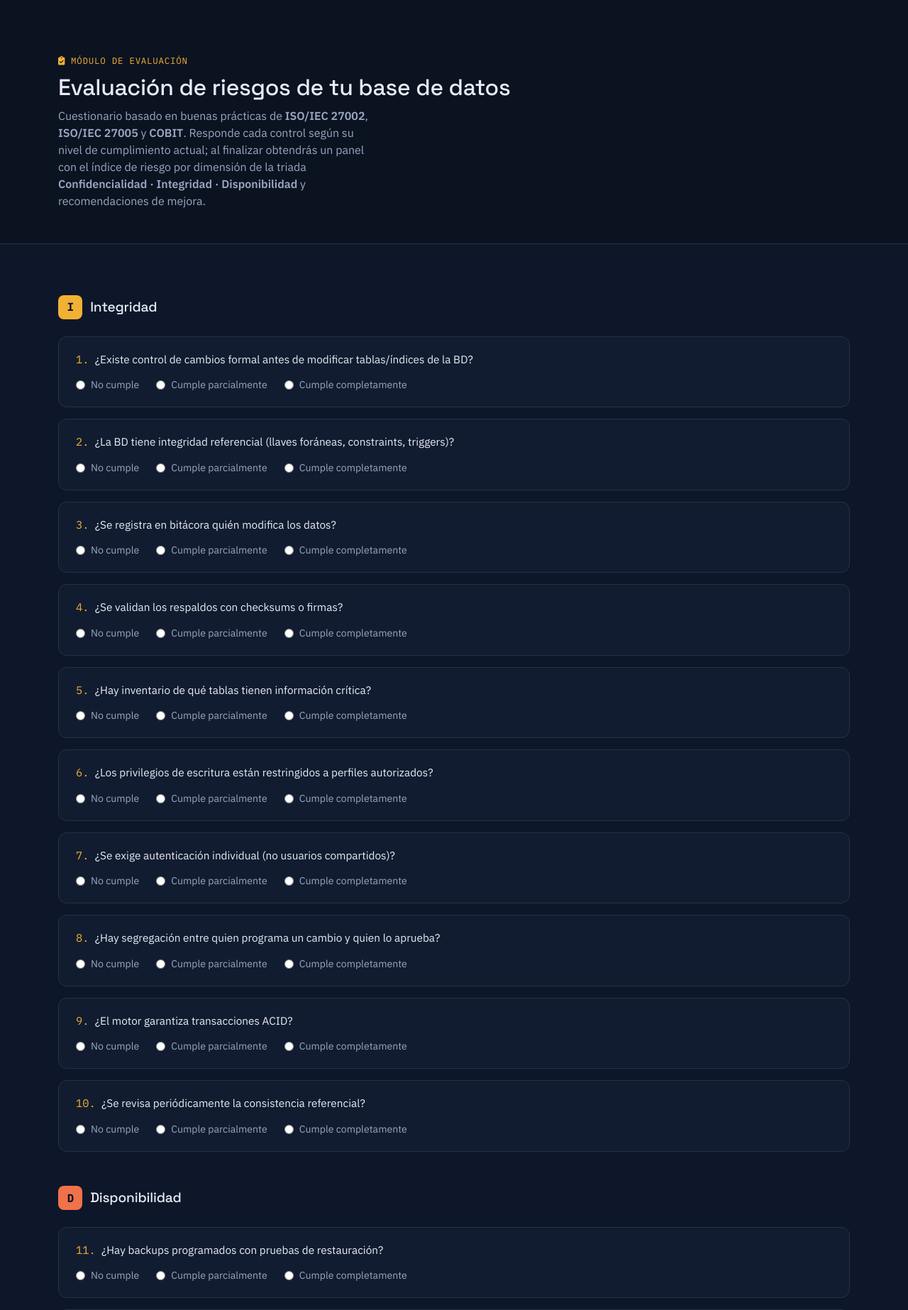
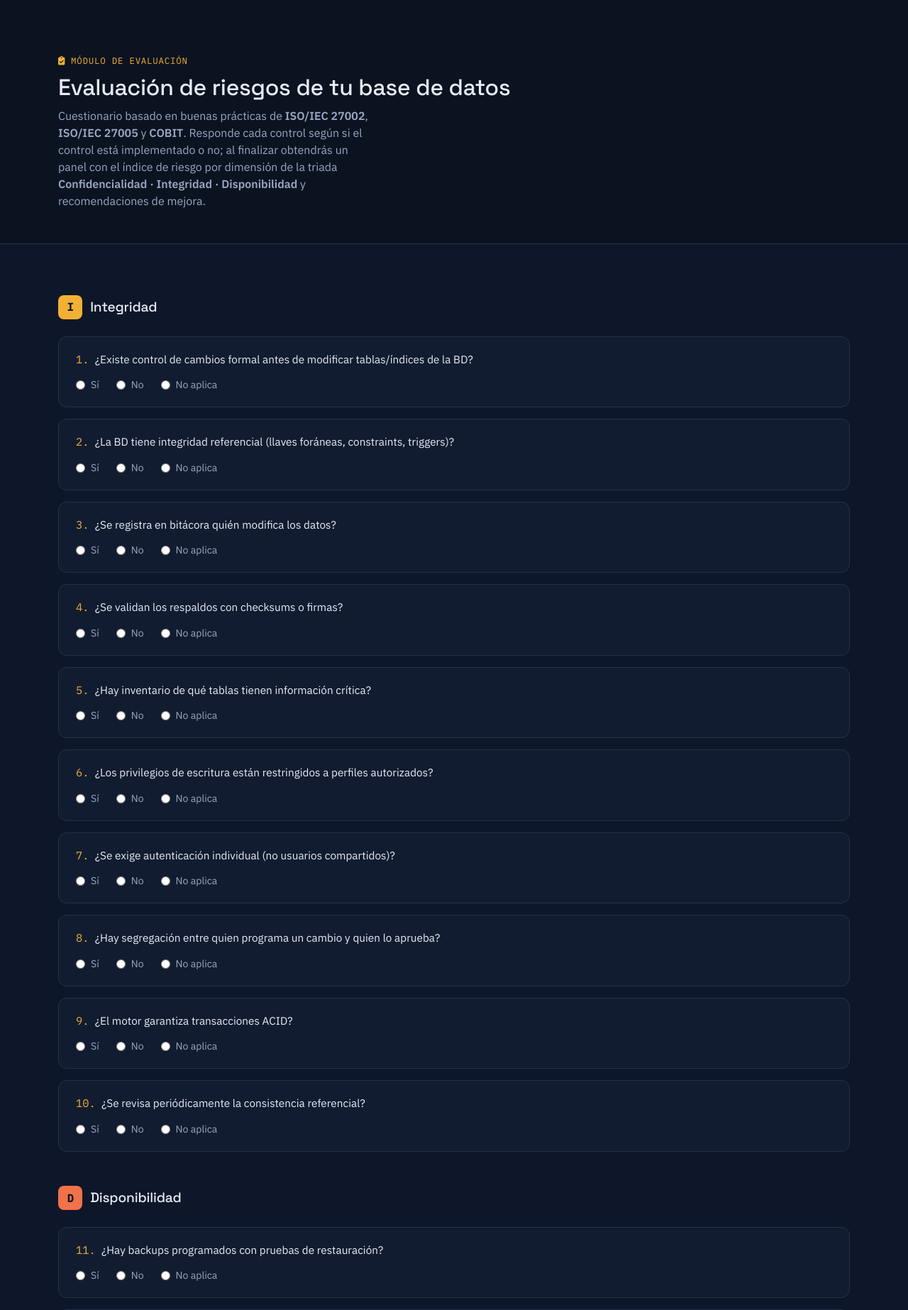
Before and after one commit to nico45zh/PaginaEmpresaConsultoria, a PHP site: page /evaluacion-riesgos.php in a window 1280 px wide. Shown: the part 60-1906 px from the top of the page at 71% size. Run offline with PHP 8.4, Linux system fonts and the light colour scheme.

Commit message:
Actualización basado en enunciado
Cuestionario: respuestas Si/No/NA + escala de madurez oficial + calculo de exposicion al riesgo

```diff
--- a/assets/js/evaluacion.js
+++ b/assets/js/evaluacion.js
@@ -4,7 +4,7 @@
   const dataEl = document.getElementById("eval-data");
   if (!dataEl) return;
 
-  const { preguntas, recomendaciones, grupos } = JSON.parse(dataEl.textContent);
+  const { preguntas, recomendaciones, grupos, niveles_madurez } = JSON.parse(dataEl.textContent);
   const form = document.getElementById("form-evaluacion");
   const dashboard = document.getElementById("eval-dashboard");
 
@@ -14,43 +14,53 @@
   let chartBarras = null;
   let chartCircular = null;
 
+  form.querySelectorAll(".resp-radio").forEach((radio) => {
+    radio.addEventListener("change", function () {
+      const pid = this.dataset.pid;
+      const bloqueMadurez = form.querySelector(`[data-madurez-for="${pid}"]`);
+      const select = bloqueMadurez.querySelector("select");
+      if (this.value === "Si") {
+        bloqueMadurez.hidden = false;
+        select.required = true;
+      } else {
+        bloqueMadurez.hidden = true;
+        select.required = false;
+        select.value = "";
+      }
+    });
+  });
+
+
   function semaforo(pct) {
-    if (pct >= 80) return { color: "var(--risk-low)", nivel: "Verde", texto: "Nivel adecuado de implementación de controles." };
-    if (pct >= 60) return { color: "var(--risk-mid)", nivel: "Amarillo", texto: "Existen oportunidades de mejora." };
-    return { color: "var(--risk-crit)", nivel: "Rojo", texto: "Nivel alto de riesgo y necesidad de acciones correctivas." };
+    if (pct <= 20) return { color: "var(--risk-low)", nivel: "Verde", texto: "Nivel de exposición al riesgo bajo." };
+    if (pct <= 45) return { color: "var(--risk-mid)", nivel: "Amarillo", texto: "Exposición moderada: existen oportunidades de mejora." };
+    return { color: "var(--risk-crit)", nivel: "Rojo", texto: "Exposición alta: se requieren acciones correctivas." };
   }
 
   function calcular(respuestas) {
-    // respuestas: { [preguntaId]: 0|1|2 }
     const obtenido = { C: 0, I: 0, D: 0 };
     const maximo = { C: 0, I: 0, D: 0 };
     const detallePreguntas = [];
 
     preguntas.forEach((p) => {
-      const puntos = respuestas[p.id];
+      const r = respuestas[p.id];
+      const madurez = r.resp === "No" ? 0 : (r.resp === "NA" ? null : r.madurez);
+
       DIMENSIONES.forEach((dim) => {
         const peso = p.w[dim] || 0;
-        obtenido[dim] += puntos * peso;
-        maximo[dim] += 2 * peso; // 2 = puntaje máximo por pregunta
+        if (r.resp === "NA" || peso === 0) return;
+        obtenido[dim] += peso * (5 - madurez);
+        maximo[dim] += peso * 5;
       });
 
-      // score "efectivo" de la pregunta ponderado por su peso total, para detectar debilidades
       const pesoTotal = p.w.C + p.w.I + p.w.D;
-      detallePreguntas.push({
-        id: p.id,
-        texto: p.texto,
-        grupo: p.grupo,
-        puntos,
-        pesoTotal,
-        debilidad: pesoTotal > 0 ? (puntos / 2) : 1, // 0 = totalmente débil, 1 = totalmente cubierto
-      });
+      detallePreguntas.push({ id: p.id, texto: p.texto, grupo: p.grupo, resp: r.resp, madurez, pesoTotal });
     });
 
     const pct = {};
     DIMENSIONES.forEach((dim) => {
       pct[dim] = maximo[dim] > 0 ? Math.round((obtenido[dim] / maximo[dim]) * 100) : 0;
     });
-
     const global = Math.round((pct.C + pct.I + pct.D) / 3);
 
     return { pct, global, detallePreguntas };
@@ -59,7 +69,6 @@
   function renderDimensionCards(pct) {
     const container = document.getElementById("eval-dimension-cards");
     container.innerHTML = "";
-
     DIMENSIONES.forEach((dim) => {
       const s = semaforo(pct[dim]);
       const col = document.createElement("div");
@@ -85,13 +94,16 @@
     document.getElementById("eval-global-text").textContent = s.texto;
   }
 
+  function colorPlano(c) {
+    return c.startsWith("var")
+      ? getComputedStyle(document.documentElement).getPropertyValue(c.match(/--[\w-]+/)[0]).trim()
+      : c;
+  }
+
   function renderCharts(pct) {
     const ctxBarras = document.getElementById("chart-barras").getContext("2d");
     const ctxCircular = document.getElementById("chart-circular").getContext("2d");
-
-    const colores = DIMENSIONES.map((d) => semaforo(pct[d]).color.startsWith("var")
-      ? getComputedStyle(document.documentElement).getPropertyValue(semaforo(pct[d]).color.match(/--[\w-]+/)[0]).trim()
-      : semaforo(pct[d]).color);
+    const colores = DIMENSIONES.map((d) => colorPlano(semaforo(pct[d]).color));
 
     if (chartBarras) chartBarras.destroy();
     if (chartCircular) chartCircular.destroy();
@@ -100,12 +112,7 @@
       type: "bar",
       data: {
         labels: DIMENSIONES.map((d) => NOMBRES[d]),
-        datasets: [{
-          label: "% de cumplimiento",
-          data: DIMENSIONES.map((d) => pct[d]),
-          backgroundColor: colores,
-          borderRadius: 6,
-        }],
+        datasets: [{ label: "% de exposición al riesgo", data: DIMENSIONES.map((d) => pct[d]), backgroundColor: colores, borderRadius: 6 }],
       },
       options: {
         scales: {
@@ -120,39 +127,25 @@
     chartCircular = new Chart(ctxCircular, {
       type: "doughnut",
       data: {
-        labels: ["Cumplimiento", "Brecha"],
-        datasets: [{
-          data: [globalPct, 100 - globalPct],
-          backgroundColor: [semaforo(globalPct).color.startsWith("var")
-            ? getComputedStyle(document.documentElement).getPropertyValue("--risk-" + (globalPct >= 80 ? "low" : globalPct >= 60 ? "mid" : "crit")).trim()
-            : semaforo(globalPct).color, "#1B2740"],
-          borderWidth: 0,
-        }],
+        labels: ["Exposición", "Cobertura"],
+        datasets: [{ data: [globalPct, 100 - globalPct], backgroundColor: [colorPlano(semaforo(globalPct).color), "#1B2740"], borderWidth: 0 }],
       },
-      options: {
-        cutout: "70%",
-        plugins: { legend: { labels: { color: "#9AA7C2" } } },
-      },
+      options: { cutout: "70%", plugins: { legend: { labels: { color: "#9AA7C2" } } } },
     });
   }
 
   function renderRecomendaciones(pct) {
     const lista = document.getElementById("eval-recos-list");
     lista.innerHTML = "";
+    const conRiesgo = DIMENSIONES.filter((d) => pct[d] > 20).sort((a, b) => pct[b] - pct[a]);
 
-    // Dimensiones con brecha relevante (por debajo de 80%), de peor a mejor
-    const debiles = DIMENSIONES
-      .filter((d) => pct[d] < 80)
-      .sort((a, b) => pct[a] - pct[b]);
-
-    if (debiles.length === 0) {
-      lista.innerHTML = "<li>No se detectaron brechas significativas: se recomienda mantener el monitoreo periódico de los controles vigentes.</li>";
+    if (conRiesgo.length === 0) {
+      lista.innerHTML = "<li>No se detectó exposición significativa: se recomienda mantener el monitoreo periódico de los controles vigentes.</li>";
       return;
     }
-
-    debiles.forEach((d) => {
+    conRiesgo.forEach((d) => {
       const li = document.createElement("li");
-      li.innerHTML = `<strong>${NOMBRES[d]} (${pct[d]}%):</strong> ${recomendaciones[d]}`;
+      li.innerHTML = `<strong>${NOMBRES[d]} (${pct[d]}% de exposición):</strong> ${recomendaciones[d]}`;
       lista.appendChild(li);
     });
   }
@@ -160,21 +153,19 @@
   function renderControlesDebiles(detalle) {
     const lista = document.getElementById("eval-weak-list");
     lista.innerHTML = "";
-
     const debiles = detalle
-      .filter((p) => p.puntos < 2 && p.pesoTotal > 0)
-      .sort((a, b) => (a.puntos - b.puntos) || (b.pesoTotal - a.pesoTotal))
+      .filter((p) => p.resp !== "NA" && p.madurez < 3 && p.pesoTotal > 0)
+      .sort((a, b) => (a.madurez - b.madurez) || (b.pesoTotal - a.pesoTotal))
       .slice(0, 8);
 
     if (debiles.length === 0) {
-      lista.innerHTML = "<li>Todos los controles evaluados están completamente implementados.</li>";
+      lista.innerHTML = "<li>Todos los controles evaluados alcanzan un nivel de madurez adecuado (3 o más).</li>";
       return;
     }
-
     debiles.forEach((p) => {
-      const estado = p.puntos === 0 ? "No cumple" : "Cumple parcialmente";
+      const nivel = niveles_madurez[p.madurez];
       const li = document.createElement("li");
-      li.innerHTML = `<span class="eval-weak-estado estado-${p.puntos}">${estado}</span> ${p.texto}`;
+      li.innerHTML = `<span class="eval-weak-estado estado-${p.madurez <= 1 ? 0 : 1}">Nivel ${p.madurez} — ${nivel.label}</span> ${p.texto}`;
       lista.appendChild(li);
     });
   }
@@ -183,28 +174,36 @@
     e.preventDefault();
 
     const respuestas = {};
+    let faltaMadurez = false;
+
     preguntas.forEach((p) => {
-      const input = form.querySelector(`input[name="p${p.id}"]:checked`);
-      respuestas[p.id] = input ? parseInt(input.value, 10) : null;
+      const inputResp = form.querySelector(`input[name="p${p.id}_resp"]:checked`);
+      const resp = inputResp ? inputResp.value : null;
+      let madurez = null;
+
+      if (resp === "Si") {
+        const select = form.querySelector(`select[name="p${p.id}_madurez"]`);
+        madurez = select && select.value !== "" ? parseInt(select.value, 10) : null;
+        if (madurez === null) faltaMadurez = true;
+      }
+      respuestas[p.id] = { resp, madurez };
     });
 
-    if (Object.values(respuestas).some((v) => v === null)) {
-      // El atributo required de cada radio ya evita esto en navegadores modernos,
-      // pero se valida por si acaso.
-      alert("Por favor responde todas las preguntas antes de calcular los resultados.");
+    if (Object.values(respuestas).some((r) => r.resp === null)) {
+      alert("Por favor responde todas las preguntas (Sí / No / No aplica) antes de calcular los resultados.");
+      return;
+    }
+    if (faltaMadurez) {
+      alert("Hay preguntas marcadas 'Sí' sin nivel de madurez seleccionado. Complétalas para continuar.");
       return;
     }
 
     const { pct, global, detallePreguntas } = calcular(respuestas);
 
-    // Cada bloque se aísla: si uno falla (p.ej. el CDN de Chart.js no cargó),
-    // el resto del panel igual se muestra en vez de quedar todo en blanco.
     try { renderGlobal(global); } catch (err) { console.error("Error en renderGlobal:", err); }
     try { renderDimensionCards(pct); } catch (err) { console.error("Error en renderDimensionCards:", err); }
     try {
-      if (typeof Chart === "undefined") {
-        throw new Error("Chart.js no se cargó (revisa la conexión o el CDN en evaluacion-riesgos.php).");
-      }
+      if (typeof Chart === "undefined") throw new Error("Chart.js no se cargó.");
       renderCharts(pct);
     } catch (err) {
       console.error("Error en renderCharts:", err);
--- a/evaluacion-riesgos.php
+++ b/evaluacion-riesgos.php
@@ -25,7 +25,7 @@ foreach ($preguntas as $p) {
             <h1 class="section-title eval-title">Evaluación de riesgos de tu base de datos</h1>
             <p class="section-lead">
                 Cuestionario basado en buenas prácticas de <strong>ISO/IEC 27002</strong>, <strong>ISO/IEC 27005</strong>
-                y <strong>COBIT</strong>. Responde cada control según su nivel de cumplimiento actual; al finalizar
+                y <strong>COBIT</strong>. Responde cada control según si el control está implementado o no; al finalizar
                 obtendrás un panel con el índice de riesgo por dimensión de la triada
                 <strong>Confidencialidad · Integridad · Disponibilidad</strong> y recomendaciones de mejora.
             </p>
@@ -52,12 +52,27 @@ foreach ($preguntas as $p) {
                                         <?php echo htmlspecialchars($p['texto']); ?>
                                     </p>
                                     <div class="eval-options" role="radiogroup" aria-label="Pregunta <?php echo $p['id']; ?>">
-                                        <?php foreach ($opciones_respuesta as $valor => $etiqueta): ?>
-                                            <label class="eval-option">
-                                                <input type="radio" name="p<?php echo $p['id']; ?>" value="<?php echo $valor; ?>" required>
-                                                <span><?php echo $etiqueta; ?></span>
-                                            </label>
-                                        <?php endforeach; ?>
+                                        <label class="eval-option">
+                                            <input type="radio" name="p<?php echo $p['id']; ?>_resp" value="Si" class="resp-radio" data-pid="<?php echo $p['id']; ?>" required>
+                                            <span>Sí</span>
+                                        </label>
+                                        <label class="eval-option">
+                                            <input type="radio" name="p<?php echo $p['id']; ?>_resp" value="No" class="resp-radio" data-pid="<?php echo $p['id']; ?>" required>
+                                            <span>No</span>
+                                        </label>
+                                        <label class="eval-option">
+                                            <input type="radio" name="p<?php echo $p['id']; ?>_resp" value="NA" class="resp-radio" data-pid="<?php echo $p['id']; ?>" required>
+                                            <span>No aplica</span>
+                                        </label>
+                                    </div>
+                                    <div class="eval-madurez" data-madurez-for="<?php echo $p['id']; ?>" hidden>
+                                        <label class="eval-madurez-label" for="madurez-<?php echo $p['id']; ?>">Nivel de madurez observado</label>
+                                        <select id="madurez-<?php echo $p['id']; ?>" name="p<?php echo $p['id']; ?>_madurez" class="eval-madurez-select">
+                                            <option value="">Selecciona un nivel…</option>
+                                            <?php for ($n = 1; $n <= 5; $n++): ?>
+                                                <option value="<?php echo $n; ?>"><?php echo $n; ?> — <?php echo htmlspecialchars($niveles_madurez[$n]['label']); ?></option>
+                                            <?php endfor; ?>
+                                        </select>
                                     </div>
                                 </div>
                             <?php endforeach; ?>
@@ -85,7 +100,7 @@ foreach ($preguntas as $p) {
             <div class="eval-global-card" id="eval-global-card">
                 <div class="eval-global-score">
                     <span id="eval-global-pct">0%</span>
-                    <small>Índice global de seguridad</small>
+                    <small>Índice global de exposición al riesgo</small>
                 </div>
                 <div class="eval-global-meta">
                     <span id="eval-global-badge" class="eval-badge">—</span>
@@ -100,13 +115,13 @@ foreach ($preguntas as $p) {
             <div class="row g-4 mt-4">
                 <div class="col-md-7">
                     <div class="eval-chart-card">
-                        <h6>Cumplimiento por dimensión (C · I · D)</h6>
+                        <h6>"Exposición al riesgo por dimensión (C · I · D)</h6>
                         <canvas id="chart-barras" height="220"></canvas>
                     </div>
                 </div>
                 <div class="col-md-5">
                     <div class="eval-chart-card">
-                        <h6>Nivel general de cumplimiento</h6>
+                        <h6>Nivel general de exposición</h6>
                         <canvas id="chart-circular" height="220"></canvas>
                     </div>
                 </div>
@@ -131,6 +146,7 @@ foreach ($preguntas as $p) {
     'preguntas' => $preguntas,
     'recomendaciones' => $recomendaciones,
     'grupos' => $grupos,
+    'niveles_madurez' => $niveles_madurez,
 ]); ?></script>
 <script src="assets/js/evaluacion.js"></script>
 
--- a/includes/cuestionario-data.php
+++ b/includes/cuestionario-data.php
@@ -63,3 +63,12 @@ $recomendaciones = [
     'C' => 'Se recomienda fortalecer controles de acceso, autenticación, cifrado y protección de información sensible.',
     'I' => 'Se recomienda mejorar controles de cambios, auditoría, validación de datos y segregación de funciones.',
 ];
+
+$niveles_madurez = [
+    0 => ['label' => 'No existe',                 'desc' => 'El control no existe. No hay evidencia de su implementación.'],
+    1 => ['label' => 'Informal / ocasional',      'desc' => 'El control existe de manera informal o es aplicado ocasionalmente, sin procedimientos definidos.'],
+    2 => ['label' => 'Parcial',                   'desc' => 'El control se aplica parcialmente y existen algunas prácticas documentadas, aunque no de forma consistente.'],
+    3 => ['label' => 'Documentado e implementado','desc' => 'El control se encuentra documentado, definido e implementado en la mayor parte de los procesos.'],
+    4 => ['label' => 'Supervisado',               'desc' => 'El control se encuentra completamente implementado, es supervisado periódicamente y existen evidencias de su cumplimiento.'],
+    5 => ['label' => 'Mejora continua',           'desc' => 'El control se encuentra completamente implementado, es medido, evaluado continuamente y forma parte de un proceso de mejora continua.'],
+];
```
Also changed, not shown: assets/css/evaluacion.css (+28 -0 lines).
